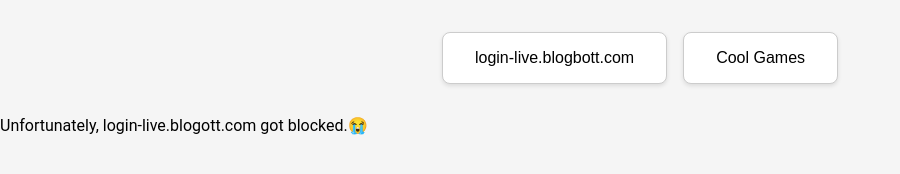
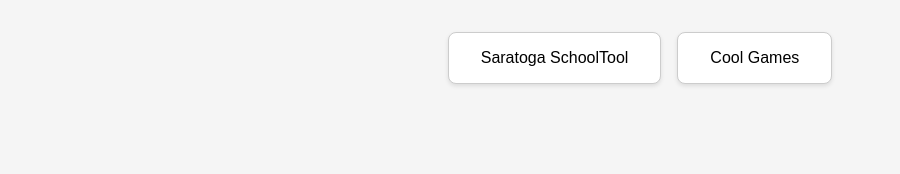
Before and after one commit to classroomgms/duck900, a plain HTML site: page index.html in a window 1280 px wide. Shown: the whole page, without its empty margins (0-900 px from the left). Drawn offline with Linux system fonts and the light colour scheme.

Commit message:
Update index.html

```diff
--- a/index.html
+++ b/index.html
@@ -64,11 +64,11 @@
 <body>
 
   <div class="menu">
-    <button onclick="showSite('blogbott')">login-live.blogbott.com</button>
+    <button onclick="showSite('schooltool')">Saratoga SchoolTool</button>
     <button onclick="showSite('coolgames')">Cool Games</button>
   </div>
-<p>                                Unfortunately, login-live.blogott.com got blocked.😭</p>
-  <iframe id="blogbott" src="https://login-live.blogbott.com" allowfullscreen allow="fullscreen"></iframe>
+
+  <iframe id="schooltool" src="https://saratogaschools.net/Schooltool/index.html" allowfullscreen allow="fullscreen"></iframe>
   <iframe id="coolgames" src="https://a17kegher.wixsite.com/cool-games/all-games" allowfullscreen allow="fullscreen"></iframe>
 
   <script>
```
